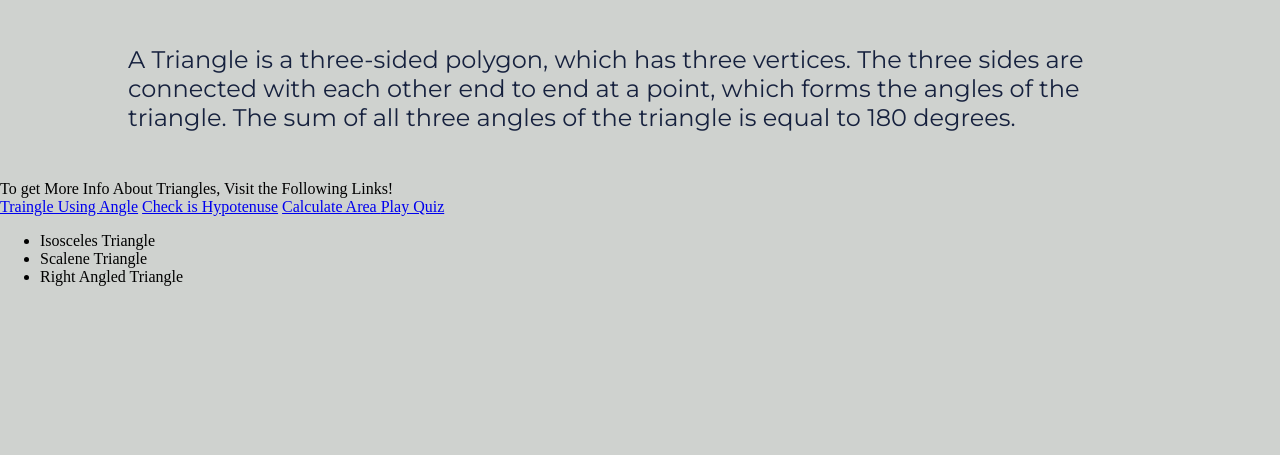
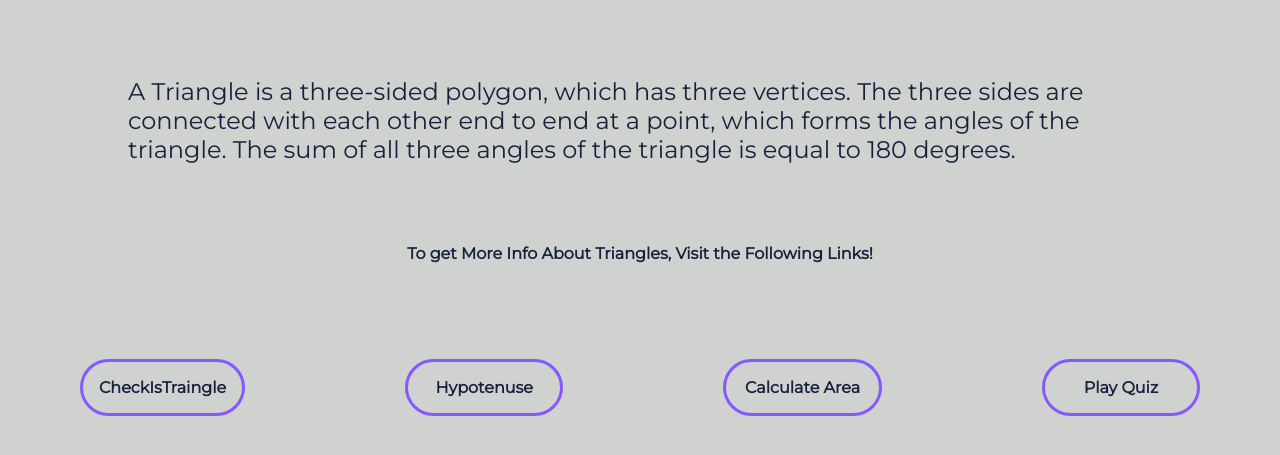
Before and after one commit to Aishwarypatle/Fun-With-Triangles, a plain HTML site: page index.html in a window 1280 px wide. Shown: the part 197-652 px from the top of the page. Drawn offline with nearby package versions, Linux system fonts and the light colour scheme; a web font is replaced by a local one.

Commit message:
home page added

```diff
--- a/index.html
+++ b/index.html
@@ -29,24 +29,13 @@
     </div>
 
     <div class="link">
-      <a class="inline-item" href="isTriangle.html">Traingle Using Angle</a>
-      <a class="inline-item" href="Hypotenus.html">Check is Hypotenuse</a>
+      <a class="inline-item" href="isTriangle.html">CheckIsTraingle</a>
+      <a class="inline-item" href="Hypotenus.html">Hypotenuse</a>
       <a class="inline-item" href="Area.html">Calculate Area </a>
       <a class="inline-item" href="Quiz.html">Play Quiz </a>
     </div>
 
   </div>
-
-  <footer class="footer">
-    <div>
-      <ul class="tList">
-        <li>Isosceles Triangle</li>
-        <li>Scalene Triangle</li>
-        <li>Right Angled Triangle</li>
-      </ul>
-
-    </div>
-  </footer>
 
 
 
--- a/style.css
+++ b/style.css
@@ -35,11 +35,45 @@ body{
 }
 .tinfo{
   color:var( --second-color);
-  spacing:2px;
   font-family: 'Montserrat', sans-serif;
-  margin: 3rem 8rem 3rem 8rem;
+  margin: 5rem 8rem 5rem 8rem;
   font-size:1.5em;
+  padding: auto;
 }
+.moreInfo{
+  text-align: center;
+  color: var(--second-color);
+  font-family: 'Montserrat', sans-serif;
+  margin:  3rem 8rem 6rem 8rem;
+  padding:auto;
+  font-weight: bold;
+}
+
+.link{
+  display: flex;
+  justify-content:center;
+}
+.inline-item{
+  border-radius: 3rem;
+  margin-right:5rem;
+  margin-left:5rem;
+  border:solid var(--primary-color);
+  padding:1rem;
+  width:8rem;
+  text-align:center;
+  font-family: 'Montserrat', sans-serif;
+  color:var(--second-color);
+  font-weight: bold;
+  text-decoration:none;
+}
+.inline-item:hover{
+  background-color:var(--primary-color);
+  font-family: 'Montserrat', sans-serif;
+  color:var(--second-color);
+  font-weight:bolder;
+  text-decoration:none;
+}
+
 
 
 
```
